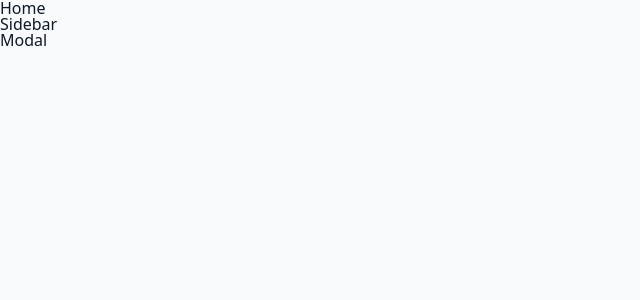
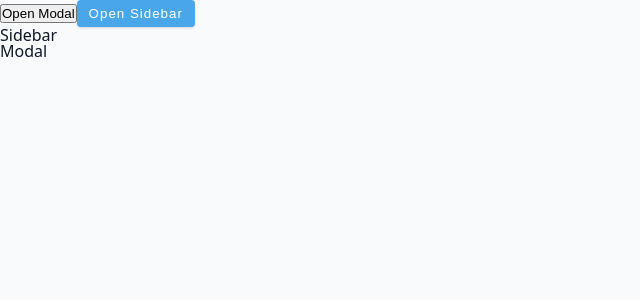
Before and after one commit to zayzou/sidebar-react, a React (Vite) app: page / in a window 1280 px wide. Shown: the top 300 px of the page, without its empty margins (0-640 px from the left). Built offline with nearby package versions, Linux system fonts and the light colour scheme.

Commit message:
Home Component

```diff
--- a/src/GlobalContext.jsx
+++ b/src/GlobalContext.jsx
@@ -12,15 +12,19 @@ export const AppProvider = ({ children }) => {
   const [isModalOpen, setIsModalOpen] = useState(false);
 
   const closeSidebar = () => {
+    console.log("close sidebar");
     setIsSidebarOpen(false);
   };
   const openSidebar = () => {
+    console.log("open sidebar");
     setIsSidebarOpen(true);
   };
   const closeModal = () => {
+    console.log("close modal");
     setIsModalOpen(false);
   };
   const openModal = () => {
+    console.log("open modal");
     setIsModalOpen(true);
   };
   return (
--- a/src/Home.jsx
+++ b/src/Home.jsx
@@ -1,9 +1,17 @@
-import React from 'react'
+import React from "react";
+import { useGlobalContext } from "./GlobalContext";
 
 const Home = () => {
   return (
-    <div>Home</div>
-  )
-}
+    <main>
+      <button className="sidebar-toggle" onClick={useGlobalContext().openModal}>
+        Open Modal
+      </button>
+      <button className="btn" onClick={useGlobalContext().openSidebar}>
+        Open Sidebar
+      </button>
+    </main>
+  );
+};
 
-export default Home
+export default Home;
--- a/src/Sidebar.jsx
+++ b/src/Sidebar.jsx
@@ -2,7 +2,7 @@ import React from 'react'
 import { useGlobalContext } from './GlobalContext';
 
 const Sidebar = () => {
-  console.log(useGlobalContext().openSidebar);
+  // console.log(useGlobalContext().openSidebar);
   return (
 
     <div>Sidebar</div>
--- a/src/main.jsx
+++ b/src/main.jsx
@@ -5,9 +5,7 @@ import "./index.css";
 import { AppProvider } from "./GlobalContext";
 
 ReactDOM.createRoot(document.getElementById("root")).render(
-  <React.StrictMode>
-    <AppProvider>
+  <AppProvider>
     <App />
-    </AppProvider>
-  </React.StrictMode>
+  </AppProvider>
 );
```
